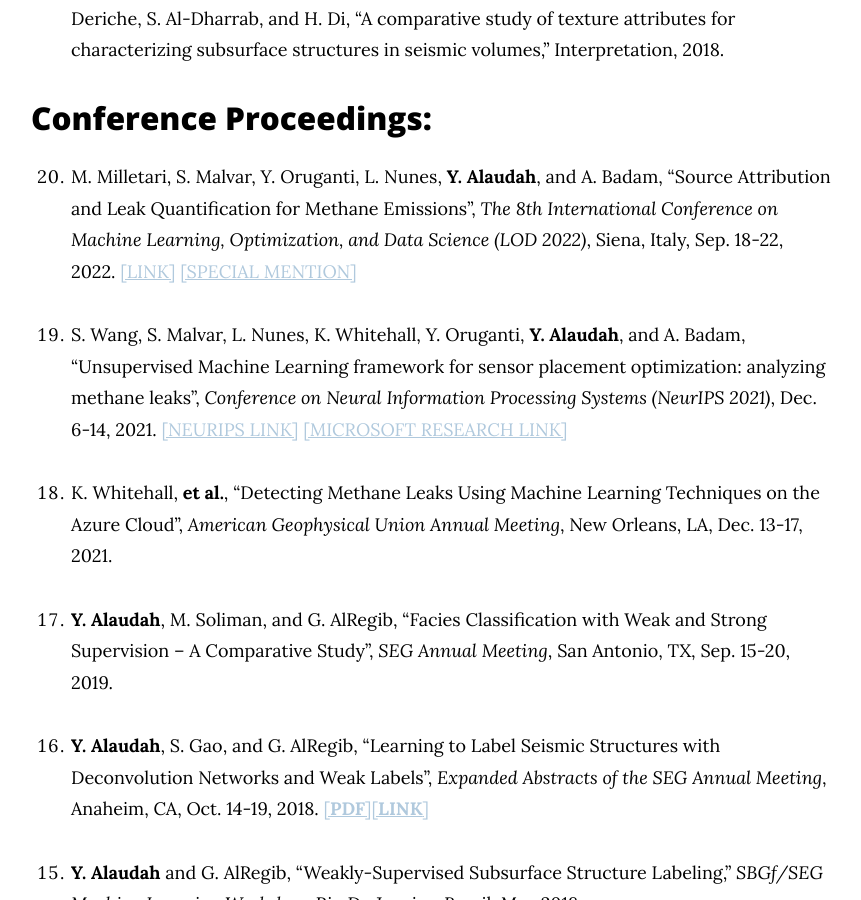
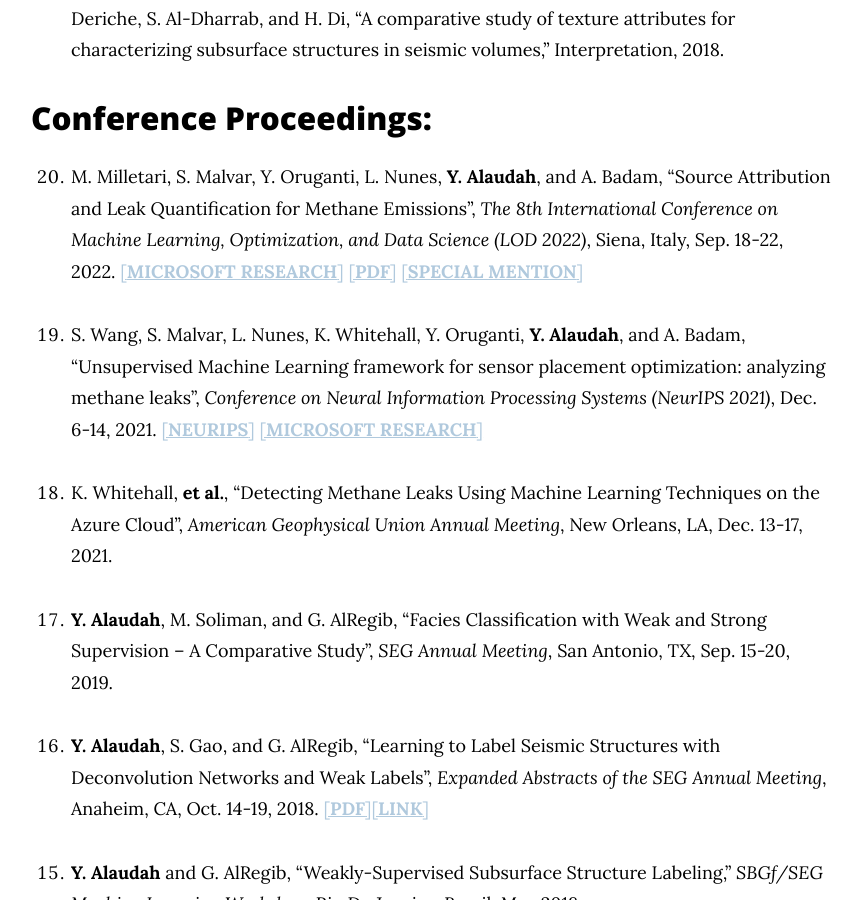
Before and after one commit to yalaudah/yalaudah.github.io, a Jekyll site: the page built from publications.md, in a window 1280 px wide and 900 px high, scrolled down 2092 px. Shown: the whole window, without its empty margins (209-1070 px from the left). Built offline with Jekyll 4.4.1, drawn with Linux system fonts in a browser that asks for light colours; nearby versions of some CDN libraries; some web fonts are replaced.

Commit message:
Update publications.md

```diff
--- a/publications.md
+++ b/publications.md
@@ -15,7 +15,7 @@ title: Publications
 
 3. C. Kelly, A. Bhatia, Y. Oruganti, **Y. Alaudah**, N. Talbert, S. Chen, K. Whitehall, and F. Zamanian, "Unsupervised Machine Learning Framework For Sensor Placement", *USPTO Application No. 63/284,327*, filed November 30, 2021.
 
-4. C. Kelly, A. Bhatia, Y. Oruganti, P. Kumar, A. Badam, L. Nunes, S. Wang, **Y. Alaudah**, N. Talbert, X. Chen, F. Zamaninan, "Pollutant Sensor Placement", *USPTO Application No.* 17/363,202, filed June 30, 2021. [[**LINK**]](https://image-ppubs.uspto.gov/dirsearch-public/print/downloadPdf/20230007082)
+4. C. Kelly, A. Bhatia, Y. Oruganti, P. Kumar, A. Badam, L. Nunes, S. Wang, **Y. Alaudah**, N. Talbert, X. Chen, F. Zamaninan, "Pollutant Sensor Placement", *USPTO Application No.* 17/363,202, filed June 30, 2021. [[**USPTO**]](https://image-ppubs.uspto.gov/dirsearch-public/print/downloadPdf/20230007082)
 
 
 
@@ -48,9 +48,9 @@ title: Publications
 
 {:reversed="reversed"}
 
-1. M. Milletari, S. Malvar, Y. Oruganti, L. Nunes, **Y. Alaudah**, and A. Badam, "Source Attribution and Leak Quantification for Methane Emissions", *The 8th International Conference on Machine Learning, Optimization, and Data Science (LOD 2022)*, Siena, Italy, Sep. 18-22, 2022. [[LINK]](https://www.microsoft.com/en-us/research/uploads/prod/2022/08/LOD2022-4.pdf) [[SPECIAL MENTION]](https://lod2022.icas.cc/best-paper-award/)
+1. M. Milletari, S. Malvar, Y. Oruganti, L. Nunes, **Y. Alaudah**, and A. Badam, "Source Attribution and Leak Quantification for Methane Emissions", *The 8th International Conference on Machine Learning, Optimization, and Data Science (LOD 2022)*, Siena, Italy, Sep. 18-22, 2022. [[**MICROSOFT RESEARCH**]](https://www.microsoft.com/en-us/research/publication/source-attribution-and-emissions-quantification-for-methane-leak-detection-a-non-linear-bayesian-regression-approach/) [[**PDF**]](https://www.microsoft.com/en-us/research/uploads/prod/2022/08/LOD2022-4.pdf) [[**SPECIAL MENTION**]](https://lod2022.icas.cc/best-paper-award/)
 
-2. S. Wang, S. Malvar, L. Nunes, K. Whitehall, Y. Oruganti, **Y. Alaudah**, and A. Badam, “Unsupervised Machine Learning framework for sensor placement optimization: analyzing methane leaks”, *Conference on Neural Information Processing Systems (NeurIPS 2021)*, Dec. 6-14, 2021. [[NEURIPS LINK]](https://www.climatechange.ai/papers/neurips2021/70) [[MICROSOFT RESEARCH LINK]](https://www.microsoft.com/en-us/research/publication/unsupervised-machine-learning-framework-for-sensor-placement-optimization-analyzing-methane-leaks/)
+2. S. Wang, S. Malvar, L. Nunes, K. Whitehall, Y. Oruganti, **Y. Alaudah**, and A. Badam, “Unsupervised Machine Learning framework for sensor placement optimization: analyzing methane leaks”, *Conference on Neural Information Processing Systems (NeurIPS 2021)*, Dec. 6-14, 2021. [[**NEURIPS**]](https://www.climatechange.ai/papers/neurips2021/70) [[**MICROSOFT RESEARCH**]](https://www.microsoft.com/en-us/research/publication/unsupervised-machine-learning-framework-for-sensor-placement-optimization-analyzing-methane-leaks/)
 
 3. K. Whitehall, **et al.**, “Detecting Methane Leaks Using Machine Learning Techniques on the Azure Cloud”, *American Geophysical Union Annual Meeting*, New Orleans, LA, Dec. 13-17, 2021.
 
```
